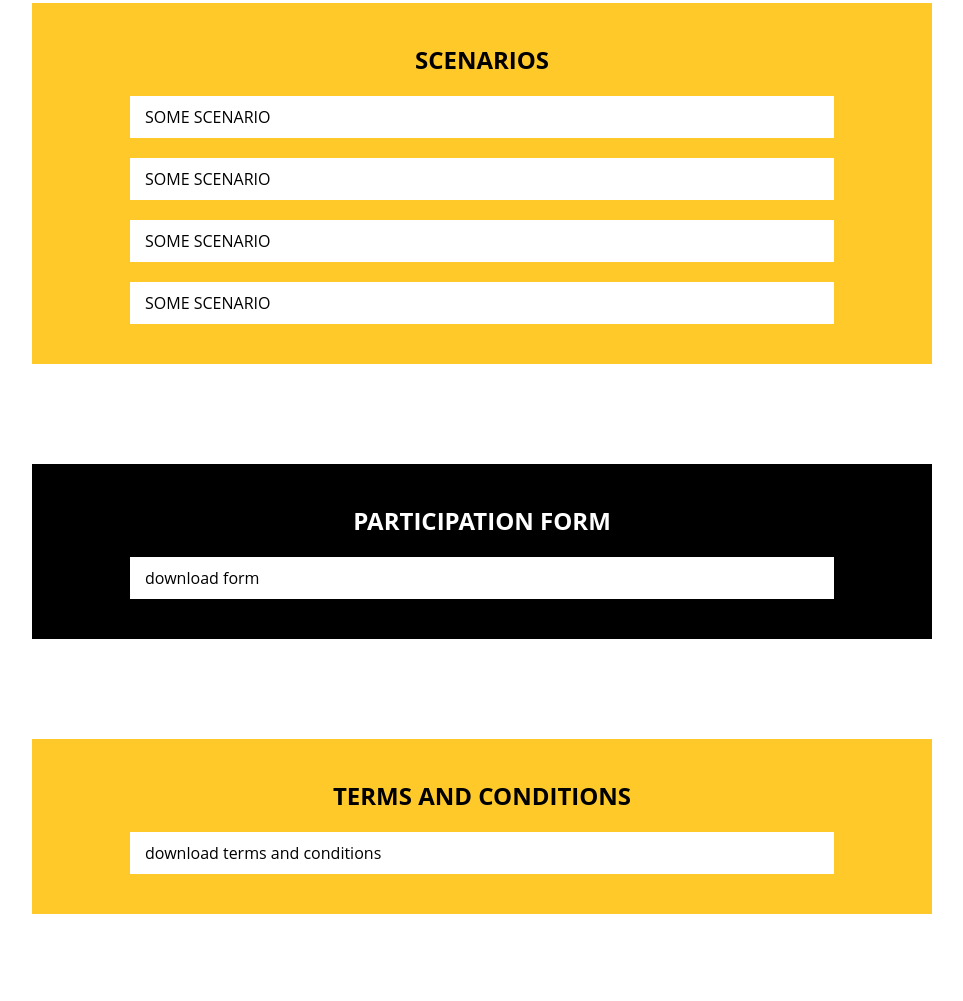
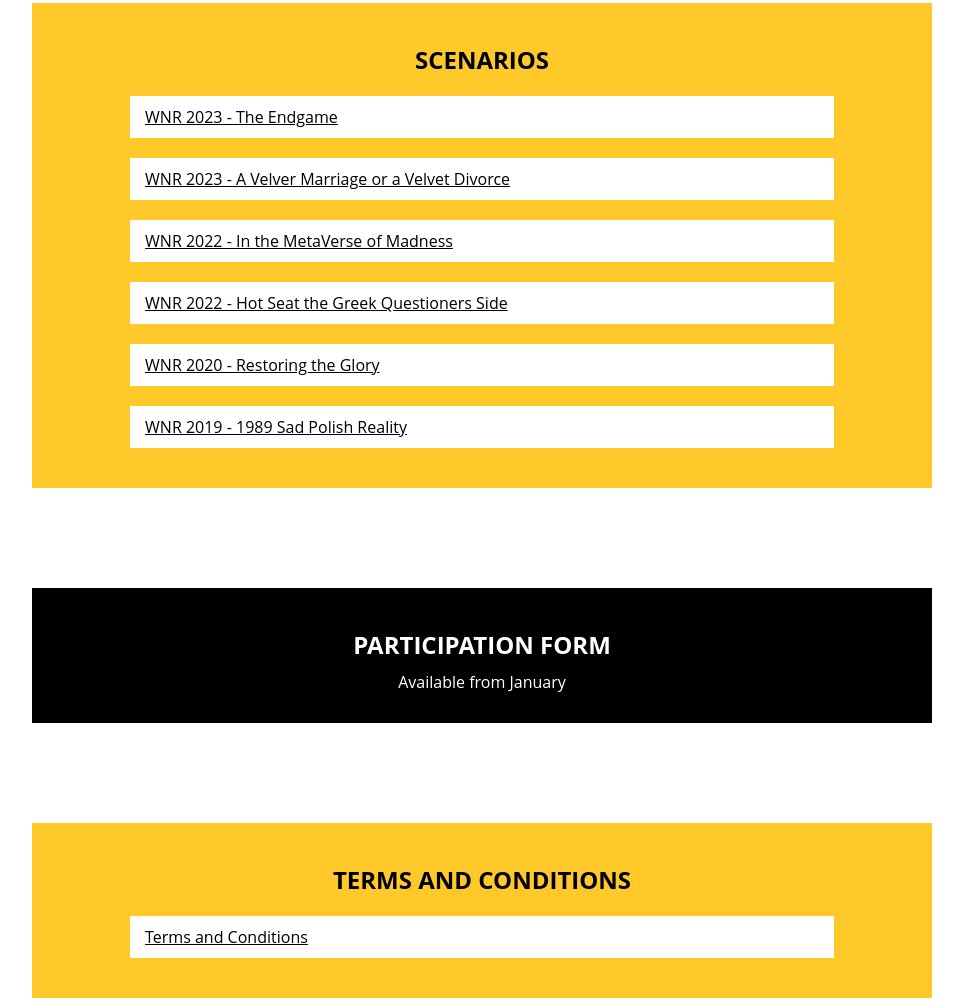
Before and after one commit to AhuraMagda/warsaw-negotiation-round, a Gatsby site: page /participation in a window 1280 px wide. Shown: the part 678-1679 px from the top of the page, without its empty margins (158-1121 px from the left). Built offline with nearby package versions, Linux system fonts and the light colour scheme; Gatsby itself is replaced by a stand-in of ours.

Commit message:
links added

```diff
--- a/gatsby-config.js
+++ b/gatsby-config.js
@@ -17,7 +17,7 @@ module.exports = {
     name: `images`,
     path: `${__dirname}/src/images/`
   }
-},
+}
 ],
   siteMetadata: {
     title: 'Warsaw Negotiation Round',
--- a/src/components/participation/ParticipationTables.js
+++ b/src/components/participation/ParticipationTables.js
@@ -1,37 +1,36 @@
 import React from "react";
 import { Link } from "gatsby";
+import scenario1 from "../../files/scenarios/WNR-2019-1989-sad-Polish-reality.pdf"
+import scenario2 from "../../files/scenarios/WNR-2020-Restoring-the-glory.pdf"
+import scenario3 from "../../files/scenarios/WNR-2022-Hot-Seat-The-Greek-Questioners-Side.pdf"
+import scenario4 from "../../files/scenarios/WNR-2022-In-the-MetaVerse-of-Madness.pdf"
+import scenario5 from "../../files/scenarios/WNR-2023-A-velvet-Marriage-or-a-Velvet-Divorce.pdf"
+import scenario6 from "../../files/scenarios/WNR-2023-The-Endgame.pdf"
+import terms from "../../files/WNR-Terms-and-Conditions-2024.pdf"
 
 export default function ParticipationTables() {
   return (
     <>
       <div className="participation__tables participation__tables__scenarios">
         <h2>SCENARIOS</h2>
-        <Link>
-          SOME SCENARIO
-        </Link>
-        <Link>
-          SOME SCENARIO
-        </Link>
-        <Link>
-          SOME SCENARIO
-        </Link>
-        <Link>
-          SOME SCENARIO
-        </Link>
+        <a href={scenario6} download="WNR-2023-The-Endgame.pdf">WNR 2023 - The Endgame</a>
+        <a href={scenario5} download="WNR-2023-A-velvet-Marriage-or-a-Velvet-Divorce.pdf">WNR 2023 - A Velver Marriage or a Velvet Divorce</a>
+        <a href={scenario4} download="WNR-2022-In-the-MetaVerse-of-Madness.pdf">WNR 2022 - In the MetaVerse of Madness</a>
+        <a href={scenario3} download="WNR-2022-Hot-Seat-The-Greek-Questioners-Side.pdf">WNR 2022 - Hot Seat the Greek Questioners Side</a>
+        <a href={scenario2} download="WNR-2020-Restoring-the-glory.pdf">WNR 2020 - Restoring the Glory</a>
+        <a href={scenario1} download="WNR-2019-1989-sad-Polish-reality.pdf">WNR 2019 - 1989 Sad Polish Reality</a>
       </div>
 
       <div className="participation__tables participation__tables__form">
         <h2>PARTICIPATION FORM</h2>
-        <Link>
-          download form
-        </Link>
+        <p>Available from January</p>
+
+
       </div>
 
       <div className="participation__tables participation__tables__scenarios">
         <h2>TERMS AND CONDITIONS</h2>
-        <Link>
-          download terms and conditions
-        </Link>
+        <a href={terms} download="WNR-Terms-and-Conditions-2024.pdf">Terms and Conditions</a>
       </div>
     </>
   );
--- a/src/pages/participation.js
+++ b/src/pages/participation.js
@@ -5,7 +5,7 @@ import ParticipationSteps from "../components/participation/ParticipationSteps";
 import ParticipationTables from "../components/participation/ParticipationTables";
 import "../scss/participations-scss/participations.css";
 
-function Participation() {
+function Participation({data}) {
   return (
     <Layout>
       <PagesHeader>HOW TO PARTICIPATE</PagesHeader>
@@ -13,6 +13,8 @@ function Participation() {
         <ParticipationSteps />
         <ParticipationTables />
       </main>
+
+
     </Layout>
   );
 }
```
Also changed, not shown: 7 other files.
